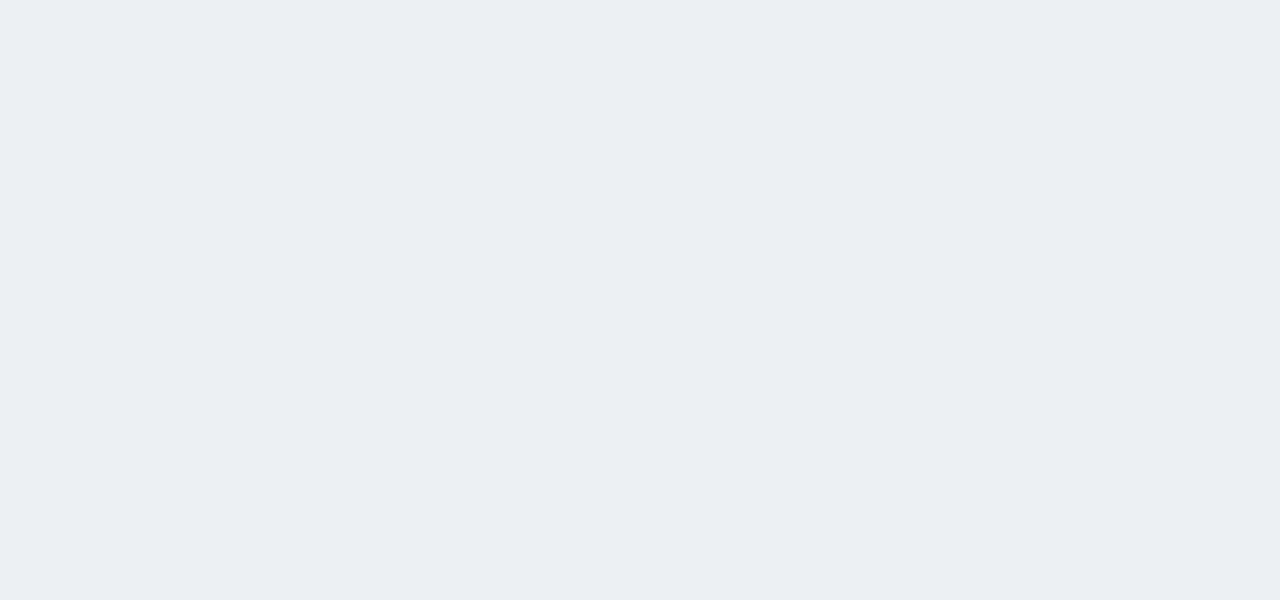
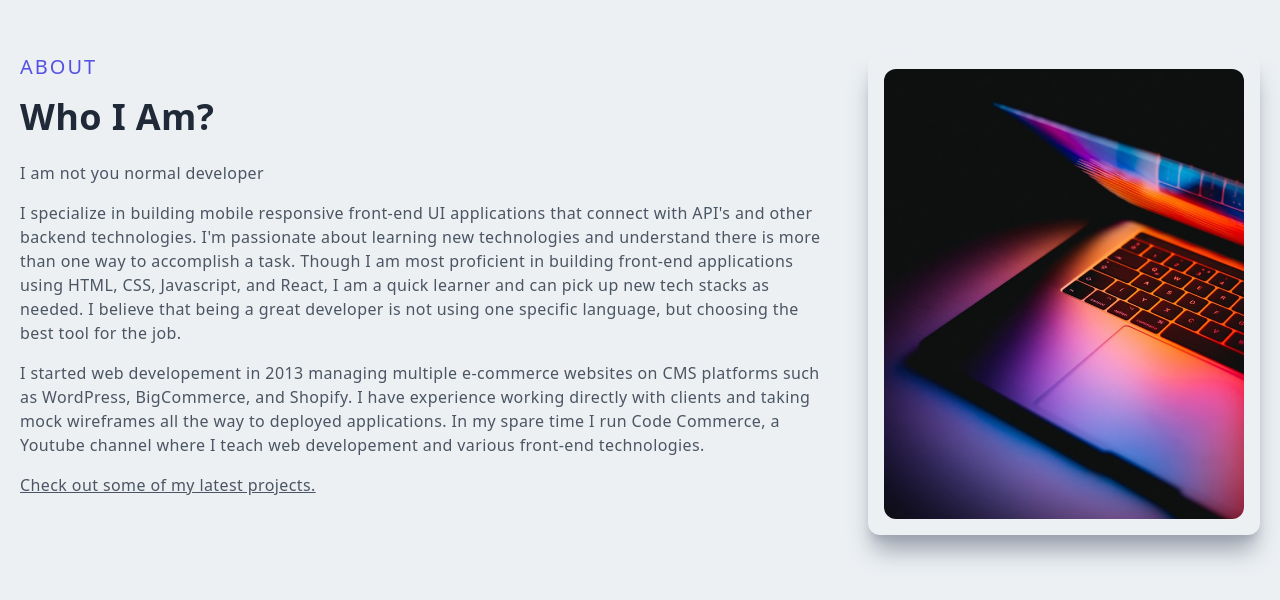
Before and after one commit to harry-jakes3018/personal-portfolio4, a Next.js app: page / in a window 1280 px wide. Shown: the part 906-1506 px from the top of the page. Before the commit the page ends 800 px from the top, so only its background shows below. Built offline with nearby package versions, Linux system fonts and the light colour scheme.

Commit message:
About Section Completed

```diff
--- /dev/null
+++ b/components/About.js
@@ -0,0 +1,50 @@
+import Image from "next/image";
+import React from "react";
+import about from "../public/assets/about.jpg";
+
+const About = () => {
+    return (
+        <div className="w-full md:h-screen p-2 flex items-center py-16">
+            <div className="max-w-[1240px] m-auto md:grid grid-cols-3 gap-8">
+                <div className="col-span-2">
+                    <p className="uppercase text-xl tracking-widest text-[#5651e5]">
+                        About
+                    </p>
+                    <h2 className="py-4">Who I Am?</h2>
+                    <p className="py-2 text-gray-600">
+                        I am not you normal developer
+                    </p>
+                    <p className="py-2 text-gray-600">
+                        I specialize in building mobile responsive front-end UI
+                        applications that connect with API&apos;s and other
+                        backend technologies. I&apos;m passionate about learning
+                        new technologies and understand there is more than one
+                        way to accomplish a task. Though I am most proficient in
+                        building front-end applications using HTML, CSS,
+                        Javascript, and React, I am a quick learner and can pick
+                        up new tech stacks as needed. I believe that being a
+                        great developer is not using one specific language, but
+                        choosing the best tool for the job.
+                    </p>
+                    <p className="py-2 text-gray-600">
+                        I started web developement in 2013 managing multiple
+                        e-commerce websites on CMS platforms such as WordPress,
+                        BigCommerce, and Shopify. I have experience working
+                        directly with clients and taking mock wireframes all the
+                        way to deployed applications. In my spare time I run
+                        Code Commerce, a Youtube channel where I teach web
+                        developement and various front-end technologies.
+                    </p>
+                    <p className="py-2 text-gray-600 underline hover:cursor-pointer">
+                        Check out some of my latest projects.
+                    </p>
+                </div>
+                <div className="w-full h-auto m-auto shadow-xl shadow-gray-400 rounded-xl flex items-center justify-center p-4 hover:scale-105 ease-in duration-300">
+                    <Image className="rounded-xl" src={about} alt="About" />
+                </div>
+            </div>
+        </div>
+    );
+};
+
+export default About;
--- a/pages/index.js
+++ b/pages/index.js
@@ -1,4 +1,5 @@
 import Head from "next/head";
+import About from "../components/About";
 import Main from "../components/Main";
 import Navbar from "../components/Navbar";
 // import { Inter } from "@next/font/google";
@@ -25,6 +26,7 @@
 
             <Navbar />
             <Main />
+            <About />
         </>
     );
 }
```
